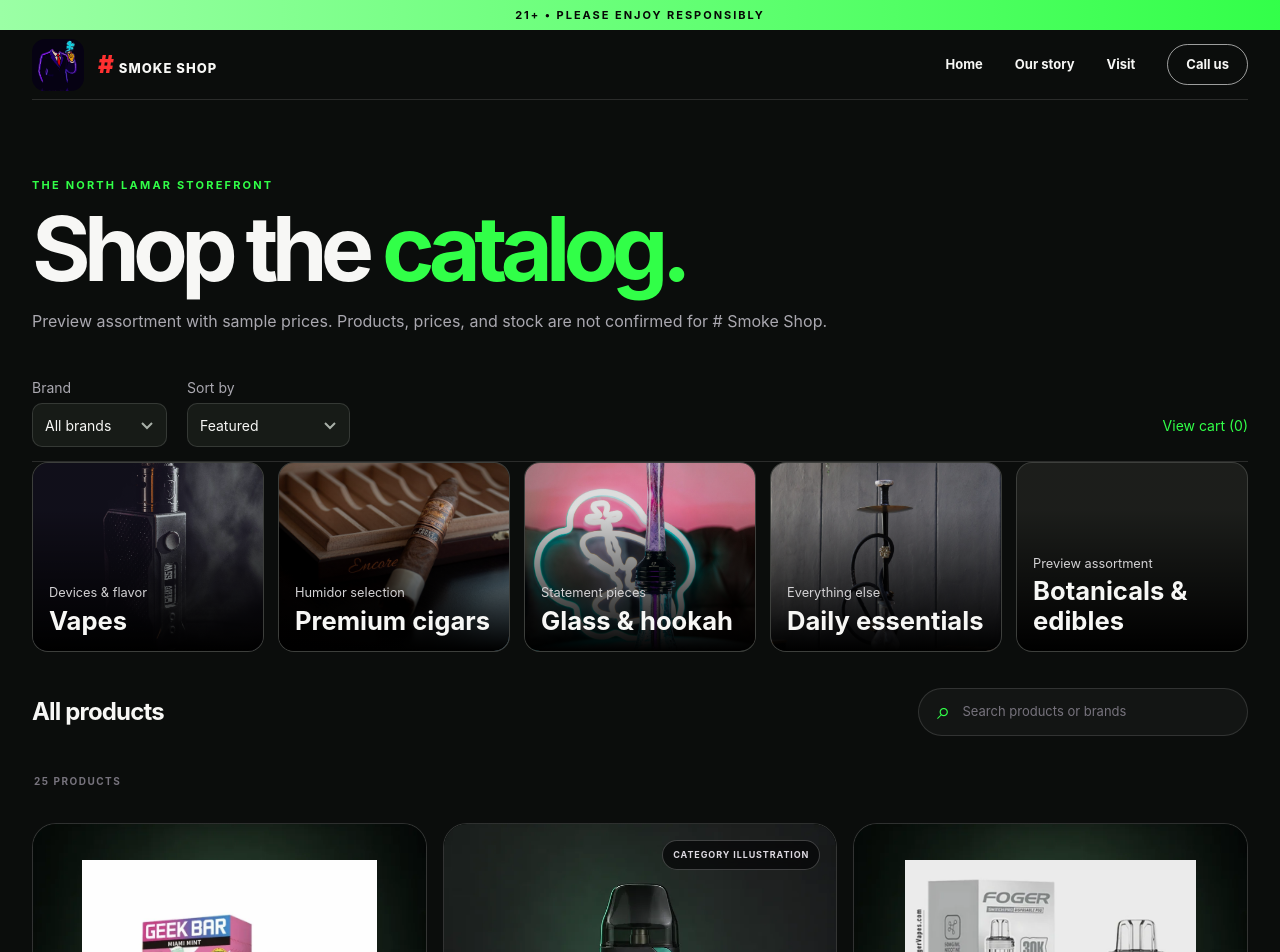
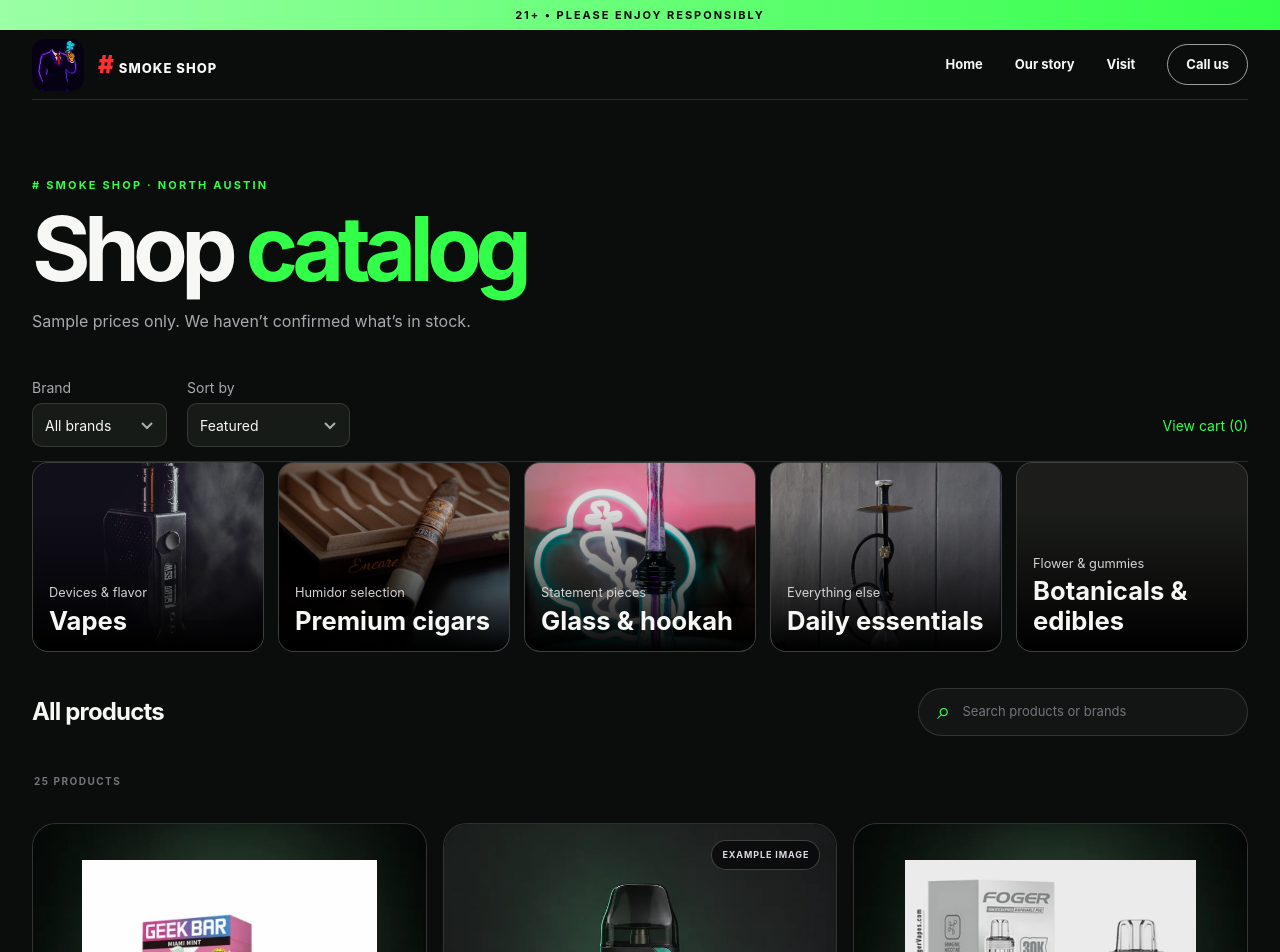
Before and after one commit to Nagasai125/Hash, a Next.js app: page /catalog in a window 1280 px wide. Shown: the top 952 px of the page. Built offline with nearby package versions, Linux system fonts and the light colour scheme.

Commit message:
Update Site source

```diff
--- a/app/catalog/CatalogExplorer.tsx
+++ b/app/catalog/CatalogExplorer.tsx
@@ -47,9 +47,9 @@ export default function CatalogExplorer() {
   return (
     <section className="shop shell" id="browse" aria-labelledby="all-products-title">
       <div className="shop-intro">
-        <p className="section-label">The North Lamar storefront</p>
-        <h1 id="all-products-title">Shop the <span>catalog.</span></h1>
-        <p>{catalogIsPreview ? "Preview assortment with sample prices. Products, prices, and stock are not confirmed for # Smoke Shop." : hasProducts ? "Browse products and build your cart. Online checkout isn’t open yet." : "Explore our departments while we prepare the online product listings."}</p>
+        <p className="section-label"># Smoke Shop · North Austin</p>
+        <h1 id="all-products-title">Shop <span>catalog</span></h1>
+        <p>{catalogIsPreview ? "Sample prices only. We haven’t confirmed what’s in stock." : hasProducts ? "Online checkout isn’t available yet." : "Products aren’t listed online yet."}</p>
       </div>
 
       {hasProducts && <div className="shop-options">
@@ -111,7 +111,7 @@ export default function CatalogExplorer() {
                   ) : (
                     <div className="shop-product-placeholder" aria-hidden="true"><b>#</b><small>{category?.name}</small></div>
                   )}
-                  {product.illustrativeImage ? <em>Category illustration</em> : product.availability && <em>{product.availability}</em>}
+                  {product.illustrativeImage ? <em>Example image</em> : product.availability && <em>{product.availability}</em>}
                 </div>
                 <div className="catalog-product__copy">
                   <p>{product.brand ?? category?.name}</p>
@@ -147,7 +147,7 @@ export default function CatalogExplorer() {
       )}
       <section className="shop-cart" aria-labelledby="cart-title">
         <h2 id="cart-title" aria-live="polite">Your cart ({itemCount})</h2>
-        {itemCount === 0 ? <p>{hasProducts ? "Add a product to get started." : "You’ll be able to add items when product listings are available."}</p> : (
+        {itemCount === 0 ? <p>Your cart is empty.</p> : (
           <ul>
             {catalogProducts.filter(({ id }) => cart[id] > 0).map(({ id, name, priceCents }) => (
               <li key={id}>
@@ -162,7 +162,7 @@ export default function CatalogExplorer() {
             ))}
           </ul>
         )}
-        <p>Checkout is not available yet. Adding items does not place an order.</p>
+        <p>You can add items, but you can’t place an order yet.</p>
       </section>
       {!catalogIsPreview && <aside className="shop-visit">
         <div><h2>Find it in-store</h2><p>Online product listings are not live inventory. Call to check availability.</p></div>
--- a/app/catalog/catalog-data.ts
+++ b/app/catalog/catalog-data.ts
@@ -68,7 +68,7 @@ export const catalogCategories: CatalogCategory[] = [
   {
     id: "botanicals",
     name: "Botanicals & edibles",
-    eyebrow: "Preview assortment",
+    eyebrow: "Flower & gummies",
     description: "Reference listings for botanicals and edibles.",
     image: "",
     alt: "",
```
